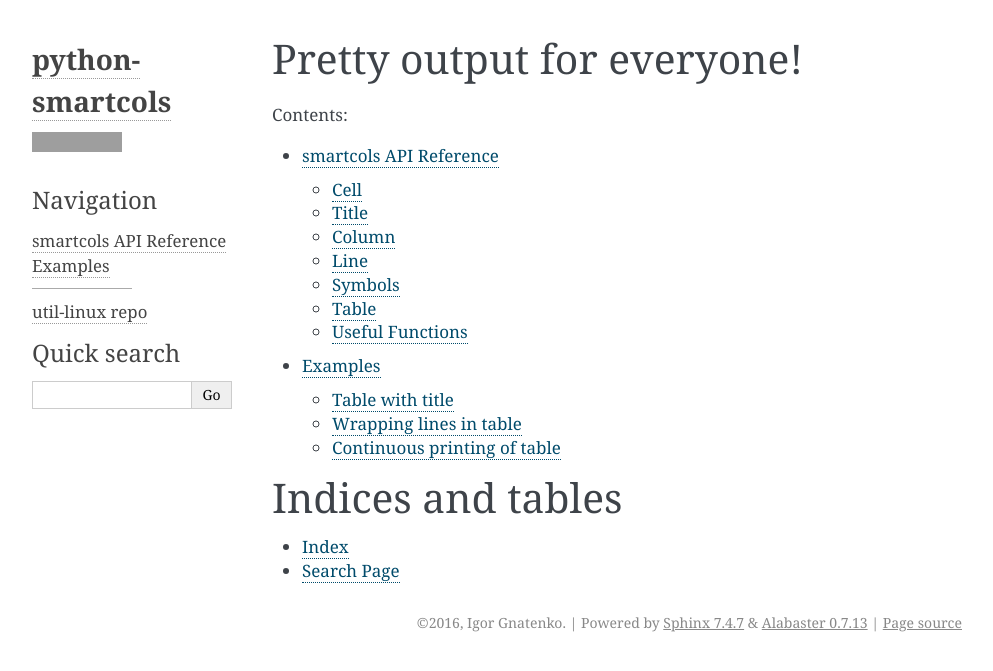
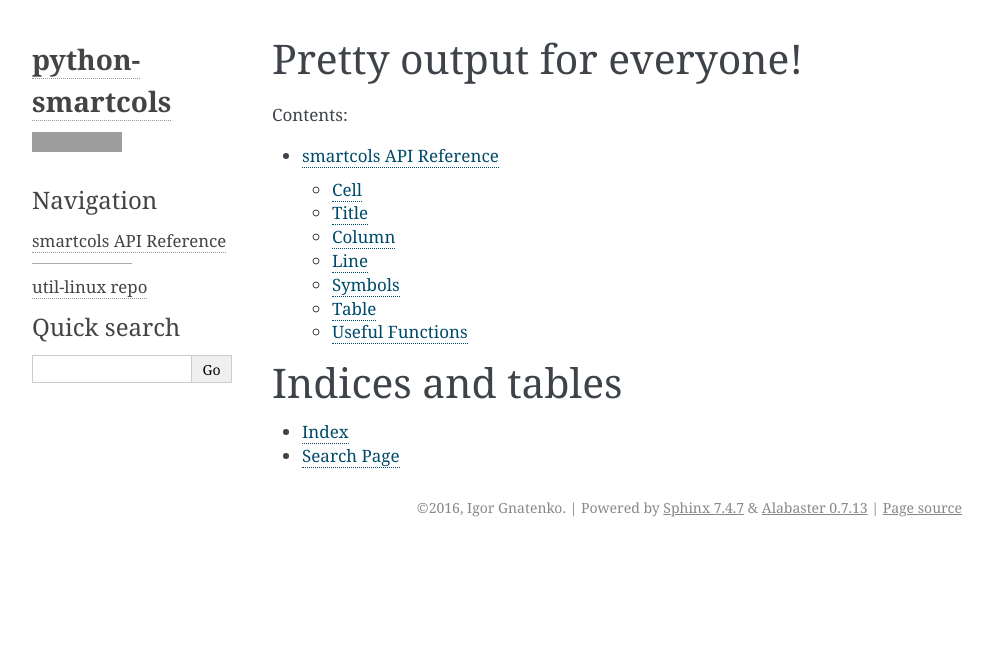
Before and after one commit to ignatenkobrain/python-smartcols, a Sphinx documentation site: the page built from doc/index.rst, in a window 1280 px wide, cut to the strip 0-671 px from the top of the page. Shown: the whole strip, without its empty margins (148-1141 px from the left). Built offline with Sphinx 7.4.7, drawn with Linux system fonts in a browser that asks for light colours; grey boxes are pictures that could not be loaded.

Commit message:
doc: drop examples out of docs
We don't have updated links for examples, so for now we will not show it.

Signed-off-by: Igor Gnatenko <i.gnatenko.brain@gmail.com>

```diff
--- a/doc/examples.rst
+++ /dev/null
@@ -1,20 +0,0 @@
-Examples
-========
-
-Table with title
-----------------
-
-.. literalinclude:: ../examples/title.py
-   :linenos:
-
-Wrapping lines in table
------------------------
-
-.. literalinclude:: ../examples/wrap.py
-   :linenos:
-
-Continuous printing of table
-----------------------------
-
-.. literalinclude:: ../examples/continuous.py
-   :linenos:
--- a/doc/index.rst
+++ b/doc/index.rst
@@ -7,7 +7,6 @@ Contents:
    :maxdepth: 2
 
    reference
-   examples
 
 Indices and tables
 ==================
```
